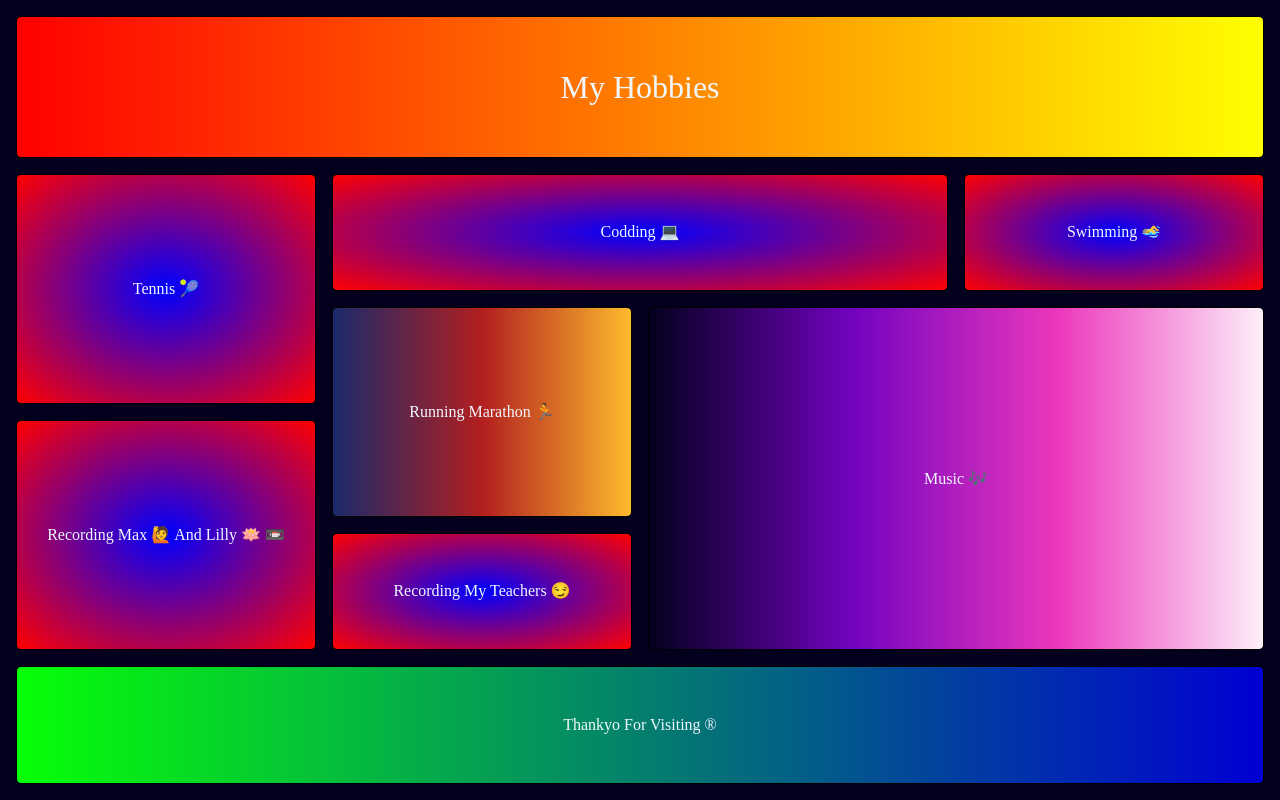
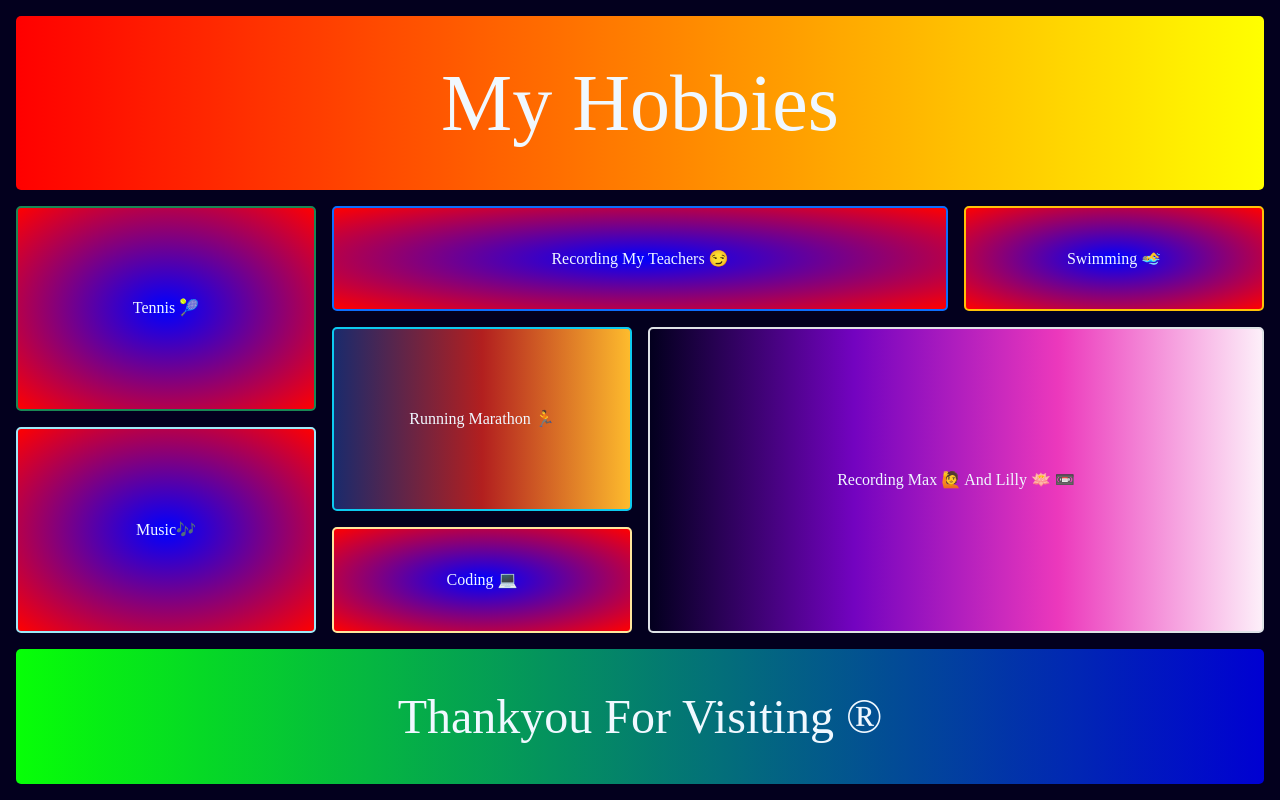
Before and after one commit to 0bobcode/5-hobbies-grids, a plain HTML site: page index.html in a window 1280 px wide. Drawn offline with nearby package versions, Linux system fonts and the light colour scheme; a web font is replaced by a local one.

Commit message:
add complete uneual grids, decotate your content with bootstrap and hobbies section key point of this project is that this whole page has been designed using grid.

```diff
--- a/index.html
+++ b/index.html
@@ -1,5 +1,6 @@
 <!DOCTYPE html>
 <html lang="en">
+
 <head>
     <meta charset="UTF-8">
     <meta name="viewport" content="width=device-width, initial-scale=1.0">
@@ -11,18 +12,20 @@
         @import url('https://fonts.googleapis.com/css2?family=Poppins:ital,wght@0,100;0,200;0,300;0,400;0,500;0,600;0,700;0,800;0,900;1,100;1,200;1,300;1,400;1,500;1,600;1,700;1,800;1,900&family=Rubik+Dirt&display=swap');
     </style>
 </head>
+
 <body>
-   <div class="grid-container">
-    <div class="header">my hobbies</div>
-    <div class="box box1">tennis 🎾</div>
-    <div class="box box2">codding 💻</div>
-    <div class="box box3">swimming 🏊‍♂️</div>
-    <div class="box box4">running marathon 🏃</div>
-    <div class="box box5">music 🎶</div>
-    <div class="box box6">recording max 🙋 and lilly 🪷 📼</div>
-    <div class="box box7"> recording my teachers 😏</div>
-    <div class="footer">thankyo for visiting &reg;</div>
-   </div>
+    <div class="grid-container">
+        <div class="header display-1">my hobbies</div>
+        <div class="box box1 fw-semibolder border border-2 border-success">tennis 🎾</div>
+        <div class="box box2 fw-semibolder border border-2 border-primary">recording my teachers 😏</div>
+        <div class="box box3 fw-semibolder border border-2 border-warning">swimming 🏊‍♂️</div>
+        <div class="box box4 fw-semibolder border border-2 border-info">running marathon 🏃</div>
+        <div class="box box5 fw-semibolder border border-2 ">recording max 🙋 and lilly 🪷 📼</div>
+        <div class="box box6 fw-semibolder border border-2 border-info-subtle">Music🎶</div>
+        <div class="box box7 fw-semibolder border border-2 border-warning-subtle">coding 💻</div>
+        <div class="footer display-5">thankyou for visiting &reg;</div>
+    </div>
 </body>
 <script src="script.js"></script>
+
 </html>
--- a/style.css
+++ b/style.css
@@ -34,19 +34,19 @@ html, body{
 
 .header{
     grid-area: header;
-    border: 1px black solid;
+
         border-radius: 5px;
             display: flex;
                 align-items: center;
                 justify-content: center;
                 text-transform: capitalize;
     background:linear-gradient(to right, red, yellow);
-       font-size: 2rem;
+
 
 }
 
 .box{
-    border:1px black solid;
+
     border-radius: 5px;
     display: flex;
     align-items: center;
@@ -94,7 +94,7 @@ html, body{
 
 .footer{
     grid-area: footer;
-    border: 1px black solid;
+
     border-radius: 5px;
         display: flex;
             align-items: center;
```
